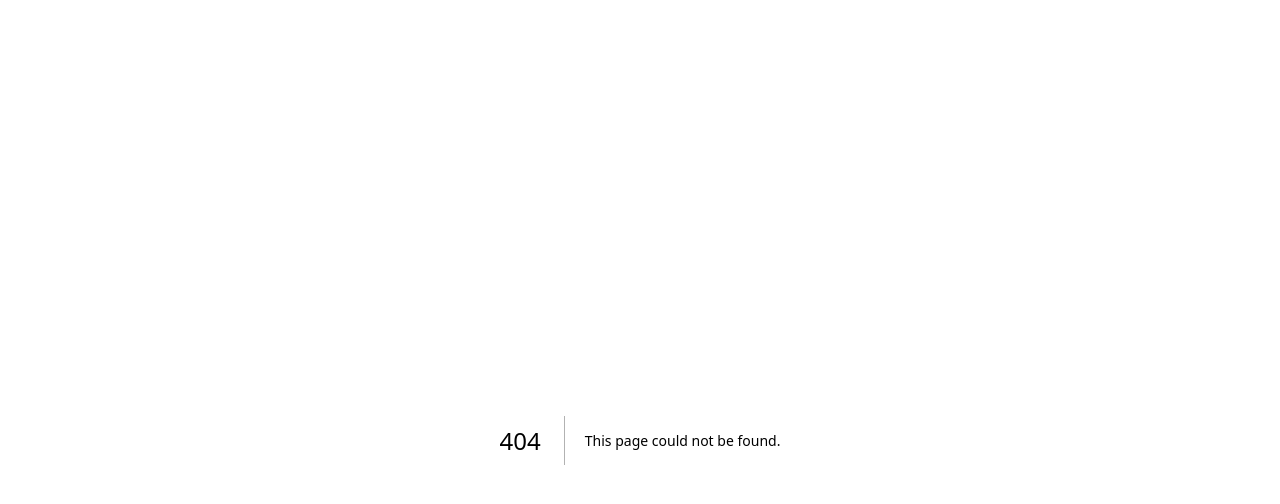
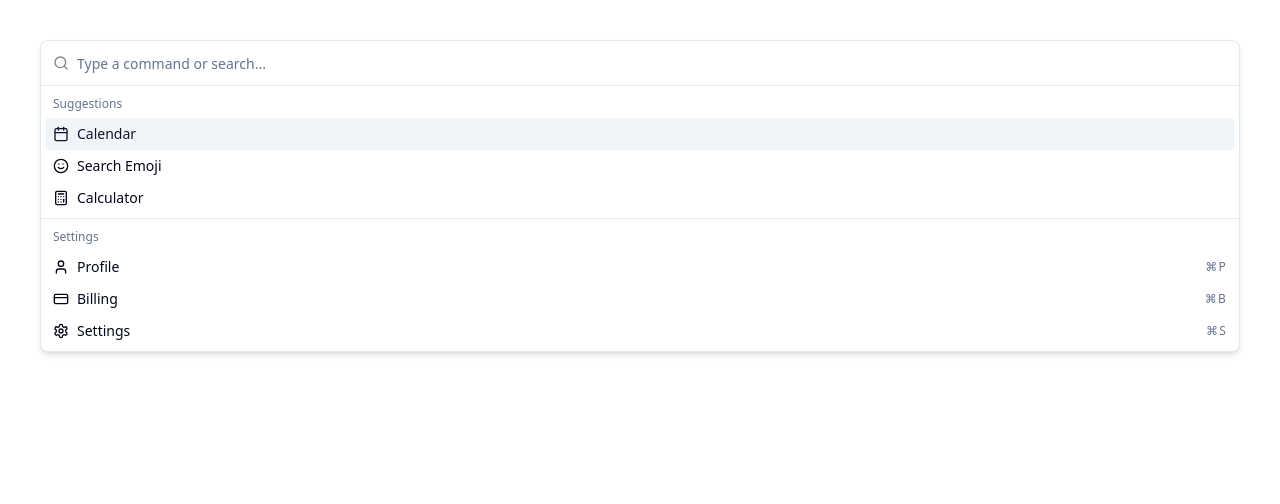
Before and after one commit to thought7878/frontend-technology-demos, a Next.js app: page /shadcn/components/command in a window 1280 px wide. Before the commit this address had no page. Shown: the top 504 px of the page. Built offline with nearby package versions, Linux system fonts and the light colour scheme.

Commit message:
feat: create command demo

```diff
--- /dev/null
+++ b/app/shadcn/components/command/page.tsx
@@ -0,0 +1,64 @@
+'use client';
+
+import {
+  Calculator,
+  Calendar,
+  CreditCard,
+  Settings,
+  Smile,
+  User,
+} from 'lucide-react';
+
+import {
+  Command,
+  CommandEmpty,
+  CommandGroup,
+  CommandInput,
+  CommandItem,
+  CommandList,
+  CommandSeparator,
+  CommandShortcut,
+} from '@/components/ui/command';
+
+export default function CommandDemo() {
+  return (
+    <Command className='rounded-lg border shadow-md'>
+      <CommandInput placeholder='Type a command or search...' />
+      <CommandList>
+        <CommandEmpty>No results found.</CommandEmpty>
+        <CommandGroup heading='Suggestions'>
+          <CommandItem onSelect={(value) => console.log('Selected', value)}>
+            <Calendar className='mr-2 h-4 w-4' />
+            <span>Calendar</span>
+          </CommandItem>
+          <CommandItem>
+            <Smile className='mr-2 h-4 w-4' />
+            <span>Search Emoji</span>
+          </CommandItem>
+          <CommandItem>
+            <Calculator className='mr-2 h-4 w-4' />
+            <span>Calculator</span>
+          </CommandItem>
+        </CommandGroup>
+        <CommandSeparator />
+        <CommandGroup heading='Settings'>
+          <CommandItem>
+            <User className='mr-2 h-4 w-4' />
+            <span>Profile</span>
+            <CommandShortcut>⌘P</CommandShortcut>
+          </CommandItem>
+          <CommandItem>
+            <CreditCard className='mr-2 h-4 w-4' />
+            <span>Billing</span>
+            <CommandShortcut>⌘B</CommandShortcut>
+          </CommandItem>
+          <CommandItem>
+            <Settings className='mr-2 h-4 w-4' />
+            <span>Settings</span>
+            <CommandShortcut>⌘S</CommandShortcut>
+          </CommandItem>
+        </CommandGroup>
+      </CommandList>
+    </Command>
+  );
+}
--- /dev/null
+++ b/components/ui/toggle.tsx
@@ -0,0 +1,45 @@
+"use client"
+
+import * as React from "react"
+import * as TogglePrimitive from "@radix-ui/react-toggle"
+import { cva, type VariantProps } from "class-variance-authority"
+
+import { cn } from "@/lib/utils"
+
+const toggleVariants = cva(
+  "inline-flex items-center justify-center rounded-md text-sm font-medium ring-offset-background transition-colors hover:bg-muted hover:text-muted-foreground focus-visible:outline-none focus-visible:ring-2 focus-visible:ring-ring focus-visible:ring-offset-2 disabled:pointer-events-none disabled:opacity-50 data-[state=on]:bg-accent data-[state=on]:text-accent-foreground",
+  {
+    variants: {
+      variant: {
+        default: "bg-transparent",
+        outline:
+          "border border-input bg-transparent hover:bg-accent hover:text-accent-foreground",
+      },
+      size: {
+        default: "h-10 px-3",
+        sm: "h-9 px-2.5",
+        lg: "h-11 px-5",
+      },
+    },
+    defaultVariants: {
+      variant: "default",
+      size: "default",
+    },
+  }
+)
+
+const Toggle = React.forwardRef<
+  React.ElementRef<typeof TogglePrimitive.Root>,
+  React.ComponentPropsWithoutRef<typeof TogglePrimitive.Root> &
+    VariantProps<typeof toggleVariants>
+>(({ className, variant, size, ...props }, ref) => (
+  <TogglePrimitive.Root
+    ref={ref}
+    className={cn(toggleVariants({ variant, size, className }))}
+    {...props}
+  />
+))
+
+Toggle.displayName = TogglePrimitive.Root.displayName
+
+export { Toggle, toggleVariants }
--- a/package.json
+++ b/package.json
@@ -18,6 +18,7 @@
     "@radix-ui/react-popover": "^1.1.1",
     "@radix-ui/react-slot": "^1.1.0",
     "@radix-ui/react-tabs": "^1.1.0",
+    "@radix-ui/react-toggle": "^1.1.0",
     "class-variance-authority": "^0.7.0",
     "clsx": "^2.1.1",
     "cmdk": "^1.0.0",
```
Also changed, not shown: 1 other file (tests, documents, lock files or other folders).
